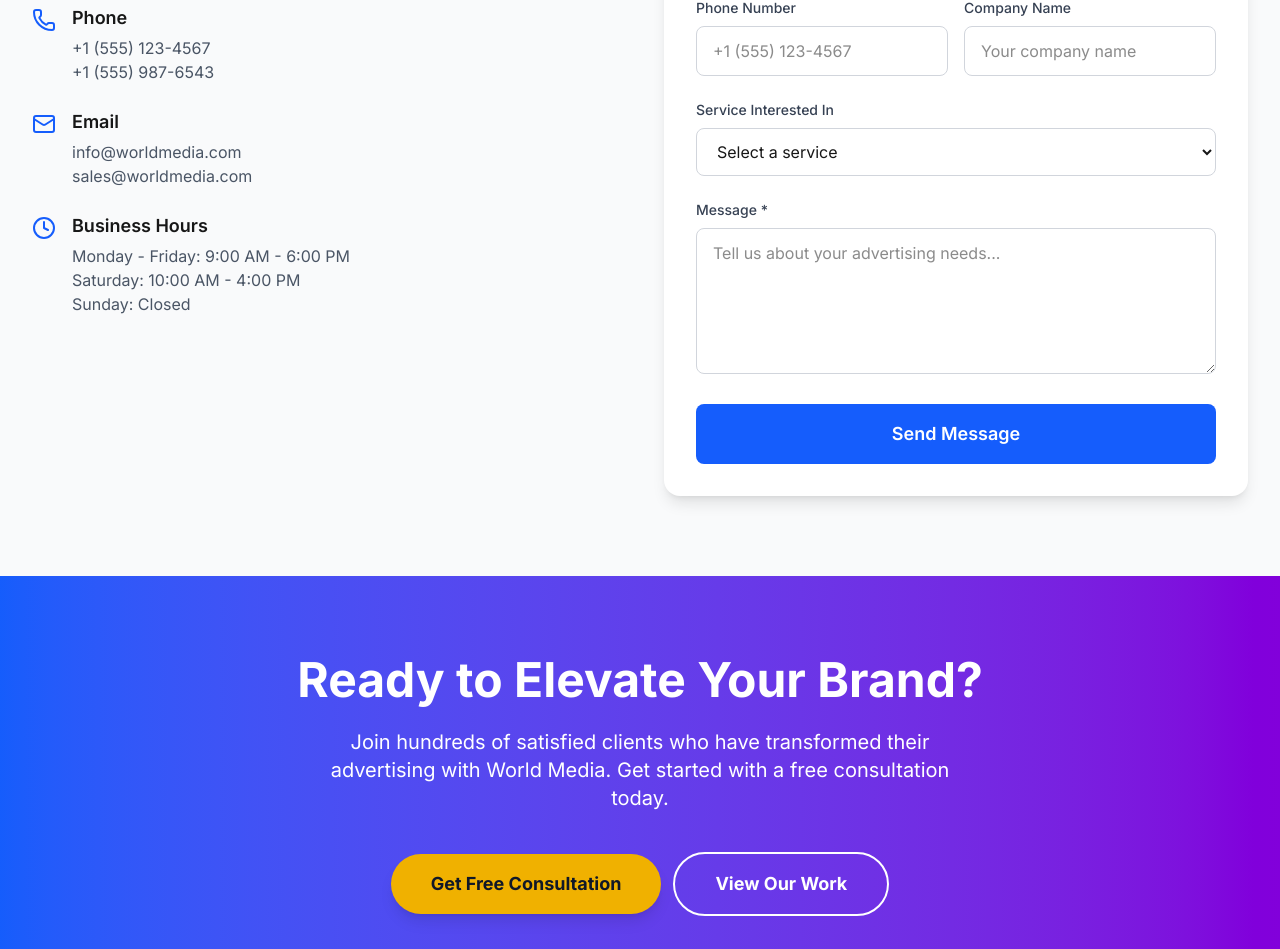
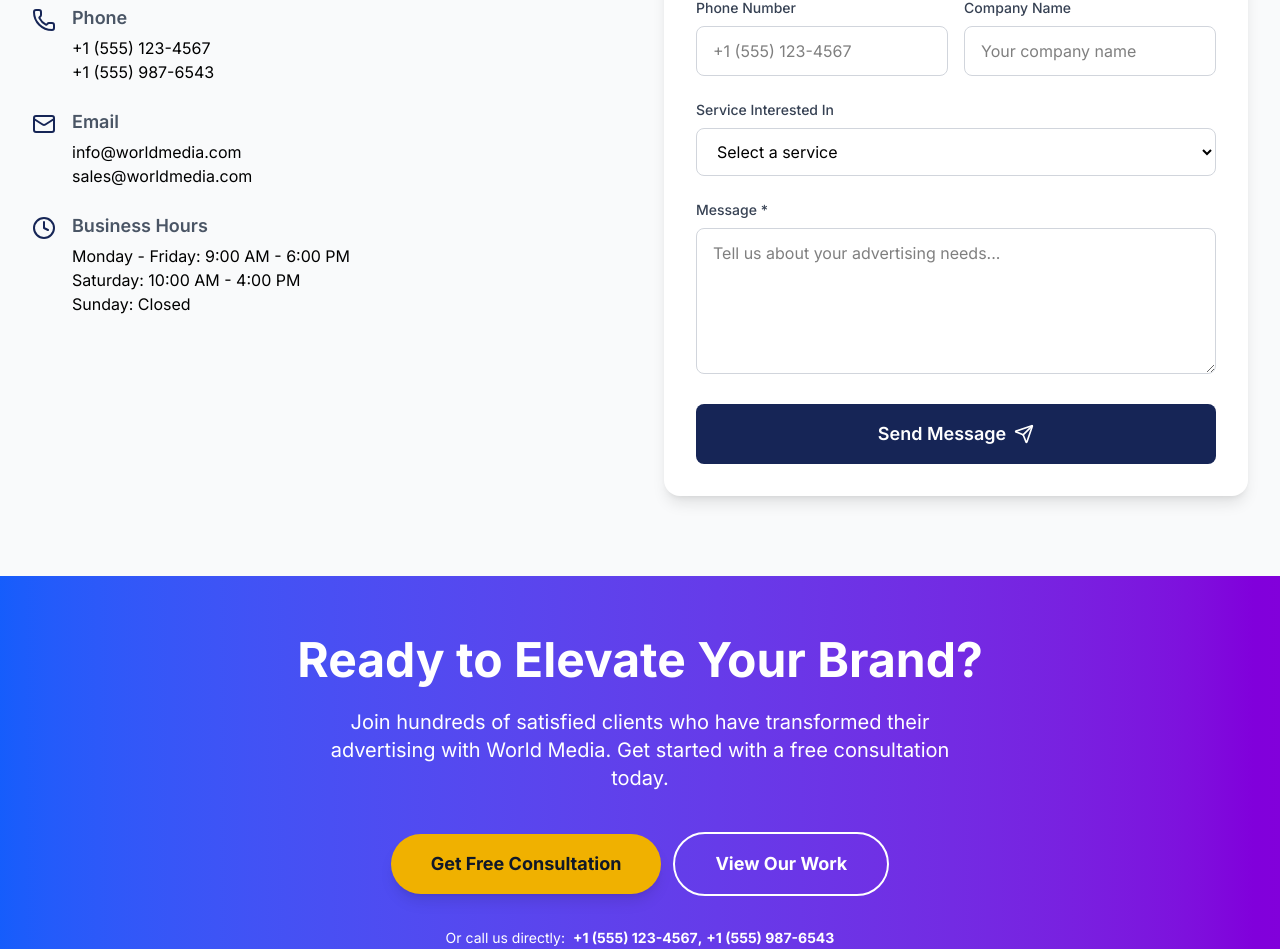
Before and after one commit to iamdevashishtyagi/worldmedia, a Next.js app: page /contact in a window 1280 px wide. Shown: the part 520-1469 px from the top of the page. Built offline with nearby package versions, Linux system fonts and the light colour scheme.

Commit message:
Env add and client form

```diff
--- a/package.json
+++ b/package.json
@@ -13,6 +13,7 @@
     "framer-motion": "^12.23.12",
     "lucide-react": "^0.543.0",
     "next": "15.5.2",
+    "nodemailer": "^7.0.6",
     "react": "19.1.0",
     "react-dom": "19.1.0",
     "swiper": "^12.0.2"
@@ -21,6 +22,7 @@
     "@eslint/eslintrc": "^3",
     "@tailwindcss/postcss": "^4",
     "@types/node": "^20",
+    "@types/nodemailer": "^7.0.1",
     "@types/react": "^19",
     "@types/react-dom": "^19",
     "eslint": "^9",
--- /dev/null
+++ b/src/app/api/contact/route.ts
@@ -0,0 +1,70 @@
+// src/app/api/contact/route.ts
+import nodemailer from "nodemailer";
+import { NextResponse } from "next/server";
+
+type Body = {
+  name?: string;
+  email?: string;
+  phone?: string;
+  company?: string;
+  service?: string;
+  message?: string;
+};
+
+export async function POST(req: Request) {
+  try {
+    const body: Body = await req.json();
+
+    const { name, email, phone, company, service, message } = body;
+    console.log(body, 'body');
+
+    // Basic validation
+    if (!name || !email || !message) {
+      return NextResponse.json({ success: false, error: "Missing required fields" }, { status: 400 });
+    }
+
+    // Create transporter using env variables (loaded from .env.local)
+    const transporter = nodemailer.createTransport({
+      host: process.env.SMTP_HOST,
+      port: Number(process.env.SMTP_PORT || 465),
+      secure: (process.env.SMTP_PORT || "465") === "465",
+      auth: {
+        user: process.env.SMTP_USER,
+        pass: process.env.SMTP_PASS,
+      },
+    });
+
+    const textBody = `
+Name: ${name}
+Email: ${email}
+Phone: ${phone || "-"}
+Company: ${company || "-"}
+Service: ${service || "-"}
+Message:
+${message}
+`.trim();
+
+    const htmlBody = `
+      <h3>New contact form submission</h3>
+      <p><strong>Name:</strong> ${name}</p>
+      <p><strong>Email:</strong> ${email}</p>
+      <p><strong>Phone:</strong> ${phone || "-"}</p>
+      <p><strong>Company:</strong> ${company || "-"}</p>
+      <p><strong>Service:</strong> ${service || "-"}</p>
+      <p><strong>Message:</strong><br/>${(message || "").replace(/\n/g, "<br/>")}</p>
+    `;
+
+    await transporter.sendMail({
+      from: `"${name}" <${process.env.SMTP_USER}>`,
+      to: process.env.MAIL_TO,
+      subject: `Contact form: ${name}${company ? ` — ${company}` : ""}`,
+      text: textBody,
+      html: htmlBody,
+    });
+
+    return NextResponse.json({ success: true });
+  } catch (err) {
+    console.error("Contact API error:", err);
+    return NextResponse.json({ success: false, error: "Internal Server Error" }, { status: 500 });
+  }
+}
--- a/src/components/ContactSection.tsx
+++ b/src/components/ContactSection.tsx
@@ -2,177 +2,128 @@
 "use client";
 
 import React, { useState } from 'react';
-import { MapPin, Phone, Mail, Clock } from 'lucide-react';
+import { MapPin, Send, Phone, Mail, Clock } from 'lucide-react';
 
 export default function ContactSection() {
-  const [formData, setFormData] = useState({
-    name: '',
-    email: '',
-    phone: '',
-    company: '',
-    service: '',
-    message: ''
-  });
+  const [formData, setFormData] = useState({ name: '', email: '', phone: '', company: '', service: '', message: '' });
+  const [loading, setLoading] = useState(false);
+  const [statusMessage, setStatusMessage] = useState<string | null>(null);
+  const [toast, setToast] = useState<{ message: string; type: 'success' | 'error'; visible: boolean } | null>(null);
 
-  const handleSubmit = (e: React.FormEvent) => {
-    e.preventDefault();
-    console.log('Form submitted:', formData);
-    alert('Thank you for your message! We will get back to you within 24 hours.');
-    setFormData({
-      name: '',
-      email: '',
-      phone: '',
-      company: '',
-      service: '',
-      message: ''
-    });
+  const showToast = (message: string, type: 'success' | 'error') => {
+    setToast({ message, type, visible: true });
+    setTimeout(() => {
+      setToast(prev => prev ? { ...prev, visible: false } : null);
+    }, 3000);
   };
 
+  const handleSubmit = async (e: React.FormEvent) => {
+    e.preventDefault();
+    setLoading(true);
+    try {
+      const res = await fetch("/api/contact", {
+        method: "POST",
+        headers: { "Content-Type": "application/json" },
+        body: JSON.stringify(formData),
+      });
+      const json = await res.json();
+      if (res.ok && json?.success) {
+        showToast("Message sent! We will contact you shortly.", "success");
+        setFormData({ name: '', email: '', phone: '', company: '', service: '', message: '' });
+      } else {
+        showToast("Failed to send. Please try again later.", "error" );
+        console.error("Contact API returned error:");
+      }
+    } catch (err) {
+      showToast("Error sending message. Check console for details.", "error" );
+      console.error("Contact submit error:");
+    } finally {
+      setLoading(false);
+      setTimeout(() => setToast(null), 4000);
+    }
+  };
   const handleChange = (e: React.ChangeEvent<HTMLInputElement | HTMLTextAreaElement | HTMLSelectElement>) => {
     setFormData({
       ...formData,
       [e.target.name]: e.target.value
     });
   };
-
   return (
+    <>
       <section className="w-full py-20 bg-gray-50">
         <div className="max-w-7xl mx-auto px-4 sm:px-6 lg:px-8">
-        {/* Header */}
           <div className="text-center mb-16">
             <h1 className="text-4xl md:text-5xl font-bold mb-4 text-gray-900">Get In Touch</h1>
-          <p className="text-xl text-gray-600 max-w-3xl mx-auto">
-            Ready to transform your advertising? Contact us for a free consultation and quote.
-          </p>
+            <p className="text-xl text-gray-600 max-w-3xl mx-auto">Ready to transform your advertising? Contact us for a free consultation and quote.</p>
           </div>
-
           <div className="grid lg:grid-cols-2 gap-12">
-          {/* Contact Information */}
             <div>
               <h2 className="text-3xl font-bold mb-8 text-gray-900">Contact Information</h2>
-
               <div className="space-y-6">
                 <div className="flex items-start gap-4">
-                <MapPin className="w-6 h-6 text-blue-600 mt-1" />
+                  <MapPin className="w-6 h-6 text-blue-950 mt-1" />
                   <div>
-                  <h3 className="font-semibold text-lg mb-1">Address</h3>
-                  <p className="text-gray-600">
-                    123 Advertising Avenue<br />
+                    <h3 className="font-semibold text-gray-600 text-lg mb-1">Address</h3>
+                    <p className="text-black">
+                      Office No. Advertising Avenue<br />
                       Business District<br />
-                    City, State 12345
+                      City, State, ZipCode
                     </p>
                   </div>
                 </div>
-
                 <div className="flex items-start gap-4">
-                <Phone className="w-6 h-6 text-blue-600 mt-1" />
+                  <Phone className="w-6 h-6 text-blue-950 mt-1" />
                   <div>
-                  <h3 className="font-semibold text-lg mb-1">Phone</h3>
-                  <p className="text-gray-600">+1 (555) 123-4567</p>
-                  <p className="text-gray-600">+1 (555) 987-6543</p>
+                    <h3 className="font-semibold text-gray-600 text-lg mb-1">Phone</h3>
+                      <a href="tel:+15551234567" className="text-black transition-all duration-200 hover:text-blue-950 hover:scale-105 hover:font-semibold block">+1 (555) 123-4567 </a>
+                      <a href="tel:+15559876543" className="text-black transition-all duration-200 hover:text-blue-950 hover:scale-105 hover:font-semibold block">+1 (555) 987-6543</a>
                   </div>
                 </div>
-
                 <div className="flex items-start gap-4">
-                <Mail className="w-6 h-6 text-blue-600 mt-1" />
+                  <Mail className="w-6 h-6 text-blue-950 mt-1" />
                   <div>
-                  <h3 className="font-semibold text-lg mb-1">Email</h3>
-                  <p className="text-gray-600">info@worldmedia.com</p>
-                  <p className="text-gray-600">sales@worldmedia.com</p>
+                    <h3 className="font-semibold text-gray-600 text-lg mb-1">Email</h3>
+                      <a href="mailto:info@worldmedia.com" className="text-black block transition-all duration-200 hover:text-blue-950 hover:scale-105 hover:font-semibold" target="_blank" rel="noopener noreferrer">info@worldmedia.com</a>
+                      <a href="mailto:sales@worldmedia.com" className="text-black block transition-all duration-200 hover:text-blue-950 hover:scale-105 hover:font-semibold" target="_blank" rel="noopener noreferrer"> sales@worldmedia.com</a>
                   </div>
                 </div>
-
                 <div className="flex items-start gap-4">
-                <Clock className="w-6 h-6 text-blue-600 mt-1" />
+                  <Clock className="w-6 h-6 text-blue-950 mt-1" />
                   <div>
-                  <h3 className="font-semibold text-lg mb-1">Business Hours</h3>
-                  <p className="text-gray-600">Monday - Friday: 9:00 AM - 6:00 PM</p>
-                  <p className="text-gray-600">Saturday: 10:00 AM - 4:00 PM</p>
-                  <p className="text-gray-600">Sunday: Closed</p>
+                    <h3 className="font-semibold text-gray-600 text-lg mb-1">Business Hours</h3>
+                    <p className="text-black">Monday - Friday: 9:00 AM - 6:00 PM</p>
+                    <p className="text-black">Saturday: 10:00 AM - 4:00 PM</p>
+                    <p className="text-black">Sunday: Closed</p>
                   </div>
                 </div>
               </div>
             </div>
-
-          {/* Contact Form */}
             <div className="bg-white rounded-2xl p-8 shadow-lg">
               <h2 className="text-2xl font-bold mb-6 text-gray-900">Send us a Message</h2>
               <form onSubmit={handleSubmit} className="space-y-6">
                 <div className="grid grid-cols-1 md:grid-cols-2 gap-4">
                   <div>
-                  <label htmlFor="name" className="block text-sm font-medium text-gray-700 mb-2">
-                    Full Name *
-                  </label>
-                  <input
-                    type="text"
-                    id="name"
-                    name="name"
-                    required
-                    value={formData.name}
-                    onChange={handleChange}
-                    className="w-full px-4 py-3 border border-gray-300 rounded-lg focus:ring-2 focus:ring-blue-500 focus:border-transparent"
-                    placeholder="Your full name"
-                  />
+                    <label htmlFor="name" className="block text-sm font-medium text-gray-700 mb-2"> Full Name * </label>
+                    <input type="text" id="name" name="name" required value={formData.name} onChange={handleChange} className="w-full px-4 py-3 border border-gray-300 rounded-lg text-black focus:ring-2 focus:ring-blue-500 focus:border-transparent" placeholder="Your full name"/>
                   </div>
                   <div>
-                  <label htmlFor="email" className="block text-sm font-medium text-gray-700 mb-2">
-                    Email Address *
-                  </label>
-                  <input
-                    type="email"
-                    id="email"
-                    name="email"
-                    required
-                    value={formData.email}
-                    onChange={handleChange}
-                    className="w-full px-4 py-3 border border-gray-300 rounded-lg focus:ring-2 focus:ring-blue-500 focus:border-transparent"
-                    placeholder="your.email@example.com"
-                  />
+                    <label htmlFor="email" className="block text-sm font-medium text-gray-700 mb-2">Email Address *</label>
+                    <input type="email" id="email" name="email" required value={formData.email} onChange={handleChange} className="w-full px-4 py-3 border border-gray-300 text-black rounded-lg focus:ring-2 focus:ring-blue-500 focus:border-transparent" placeholder="your.email@example.com"/>
                   </div>
                 </div>
-
                 <div className="grid grid-cols-1 md:grid-cols-2 gap-4">
                   <div>
-                  <label htmlFor="phone" className="block text-sm font-medium text-gray-700 mb-2">
-                    Phone Number
-                  </label>
-                  <input
-                    type="tel"
-                    id="phone"
-                    name="phone"
-                    value={formData.phone}
-                    onChange={handleChange}
-                    className="w-full px-4 py-3 border border-gray-300 rounded-lg focus:ring-2 focus:ring-blue-500 focus:border-transparent"
-                    placeholder="+1 (555) 123-4567"
-                  />
+                    <label htmlFor="phone" className="block text-sm font-medium text-gray-700 mb-2">Phone Number</label>
+                    <input type="tel" id="phone" name="phone" value={formData.phone} onChange={handleChange} className="w-full px-4 py-3 border border-gray-300 text-black rounded-lg focus:ring-2 focus:ring-blue-500 focus:border-transparent" placeholder="+1 (555) 123-4567"/>
                   </div>
                   <div>
-                  <label htmlFor="company" className="block text-sm font-medium text-gray-700 mb-2">
-                    Company Name
-                  </label>
-                  <input
-                    type="text"
-                    id="company"
-                    name="company"
-                    value={formData.company}
-                    onChange={handleChange}
-                    className="w-full px-4 py-3 border border-gray-300 rounded-lg focus:ring-2 focus:ring-blue-500 focus:border-transparent"
-                    placeholder="Your company name"
-                  />
+                    <label htmlFor="company" className="block text-sm font-medium text-gray-700 mb-2">Company Name</label>
+                    <input type="text" id="company" name="company" value={formData.company} onChange={handleChange} className="w-full px-4 py-3 border border-gray-300 text-black rounded-lg focus:ring-2 focus:ring-blue-500 focus:border-transparent" placeholder="Your company name"/>
                   </div>
                 </div>
-
                 <div>
-                <label htmlFor="service" className="block text-sm font-medium text-gray-700 mb-2">
-                  Service Interested In
-                </label>
-                <select
-                  id="service"
-                  name="service"
-                  value={formData.service}
-                  onChange={handleChange}
-                  className="w-full px-4 py-3 border border-gray-300 rounded-lg focus:ring-2 focus:ring-blue-500 focus:border-transparent"
-                >
+                  <label htmlFor="service" className="block text-sm font-medium text-gray-700 mb-2">Service Interested In</label>
+                  <select id="service" name="service" value={formData.service} onChange={handleChange} className="w-full px-4 py-3 border border-gray-300 text-black rounded-lg focus:ring-2 focus:ring-blue-500 focus:border-transparent">
                     <option value="">Select a service</option>
                     <option value="hoardings">Hoardings & Billboards</option>
                     <option value="vehicle">Vehicle Branding</option>
@@ -181,33 +132,24 @@ export default function ContactSection() {
                     <option value="digital">Digital Marketing</option>
                   </select>
                 </div>
-
                 <div>
-                <label htmlFor="message" className="block text-sm font-medium text-gray-700 mb-2">
-                  Message *
-                </label>
-                <textarea
-                  id="message"
-                  name="message"
-                  rows={5}
-                  required
-                  value={formData.message}
-                  onChange={handleChange}
-                  className="w-full px-4 py-3 border border-gray-300 rounded-lg focus:ring-2 focus:ring-blue-500 focus:border-transparent"
-                  placeholder="Tell us about your advertising needs..."
-                />
+                  <label htmlFor="message" className="block text-sm font-medium text-gray-700 mb-2">Message *</label>
+                  <textarea id="message" name="message" rows={5} required value={formData.message} onChange={handleChange} className="w-full px-4 py-3 border border-gray-300 text-black rounded-lg focus:ring-2 focus:ring-blue-500 focus:border-transparent" placeholder="Tell us about your advertising needs..." />
                 </div>
-
-              <button
-                type="submit"
-                className="w-full bg-blue-600 hover:bg-blue-700 text-white font-semibold py-4 px-8 rounded-lg transition duration-300 text-lg"
-              >
-                Send Message
+                <button type="submit" disabled={loading} className={`w-full bg-blue-950 text-white font-semibold py-4 px-8 rounded-lg transition duration-200 text-lg flex items-center justify-center gap-2 ${loading ? "opacity-70 cursor-wait" : "hover:bg-grey-900 active:scale-95"}`}>
+                  {loading ? "Sending..." : "Send Message"} <Send size={20} />
                 </button>
+                {statusMessage && <p className="mt-4 text-center">{statusMessage}</p>}
               </form>
             </div>
           </div>
         </div>
       </section>
+      {toast && (
+        <div className={`fixed top-4 left-1/2 transform -translate-x-1/2 z-50 pointer-events-none transition-all duration-500 ${toast.visible ? 'translate-y-0 opacity-100' : '-translate-y-10 opacity-0'}`}>
+          <div className={`px-6 py-3 rounded-lg shadow-lg text-white font-semibold pointer-events-auto ${toast.type === 'success' ? 'bg-green-700' : 'bg-red-700'}`}>{toast.message}</div>
+        </div>
+      )}
+    </>
   );
 }
--- a/src/components/CtaSection.tsx
+++ b/src/components/CtaSection.tsx
@@ -6,55 +6,21 @@ import { motion } from "framer-motion";
 
 export default function CtaSection() {
   return (
-    <section className="w-full py-20 bg-gradient-to-r from-blue-600 to-purple-700 text-white">
-      <motion.div
-        className="max-w-4xl mx-auto px-4 sm:px-6 lg:px-8 text-center"
-        initial={{ opacity: 0, y: 80 }}
-        whileInView={{ opacity: 1, y: 0 }}
-        viewport={{ once: false, amount: 0.2 }}
-        transition={{ duration: 0.8, ease: "easeOut" }}
-      >
-        <h2 className="text-4xl md:text-5xl font-bold mb-6">
-          Ready to Elevate Your Brand?
-        </h2>
+    <section className="w-full pt-15 pb-5 bg-gradient-to-r from-blue-600 to-purple-700 text-white">
+      <motion.div className="max-w-4xl mx-auto px-4 sm:px-6 lg:px-8 text-center" initial={{ opacity: 0, y: 80 }} whileInView={{ opacity: 1, y: 0 }} viewport={{ once: false, amount: 0.2 }} transition={{ duration: 0.8, ease: "easeOut" }}>
+        <h2 className="text-4xl md:text-5xl font-bold mb-6">Ready to Elevate Your Brand?</h2>
         <p className="text-xl mb-10 max-w-2xl mx-auto">
           Join hundreds of satisfied clients who have transformed their
           advertising with World Media. Get started with a free consultation
           today.
         </p>
-
-        {/* ✅ Always side by side, 50%-50% width on mobile */}
-        <motion.div
-          className="flex gap-3 justify-center items-center"
-          initial={{ opacity: 0, scale: 0.9 }}
-          whileInView={{ opacity: 1, scale: 1 }}
-          viewport={{ once: false, amount: 0.3 }}
-          transition={{ duration: 0.6, ease: "easeOut", delay: 0.2 }}
-        >
-          <Link
-            href="/contact"
-            className="w-1/2 md:w-auto text-center bg-yellow-500 hover:bg-yellow-600 text-gray-900 font-bold py-3 px-4 md:py-4 md:px-10 rounded-full text-xs md:text-lg transition duration-300 shadow-lg hover:shadow-xl"
-          >
-            Get Free Consultation
-          </Link>
-          <Link
-            href="/gallery"
-            className="w-1/2 md:w-auto text-center border-2 border-white hover:bg-white hover:text-gray-900 text-white font-bold py-3 px-4 md:py-4 md:px-10 rounded-full text-xs md:text-lg transition duration-300"
-          >
-            View Our Work
-          </Link>
+        <motion.div className="flex gap-3 justify-center items-center" initial={{ opacity: 0, scale: 0.9 }} whileInView={{ opacity: 1, scale: 1 }} viewport={{ once: false, amount: 0.3 }} transition={{ duration: 0.6, ease: "easeOut", delay: 0.2 }}>
+          <Link href="/contact" className="w-1/2 md:w-auto text-center bg-yellow-500 hover:bg-yellow-600 text-gray-900 font-bold py-3 px-4 md:py-4 md:px-10 rounded-full text-xs md:text-lg transition duration-300 shadow-lg hover:shadow-xl">Get Free Consultation</Link>
+          <Link href="/gallery" className="w-1/2 md:w-auto text-center border-2 border-white hover:bg-white hover:text-gray-900 text-white font-bold py-3 px-4 md:py-4 md:px-10 rounded-full text-xs md:text-lg transition duration-300">View Our Work</Link>
         </motion.div>
-
-        <motion.p
-          className="text-sm mt-8 opacity-90"
-          initial={{ opacity: 0 }}
-          whileInView={{ opacity: 1 }}
-          viewport={{ once: false, amount: 0.5 }}
-          transition={{ duration: 0.6, delay: 0.4 }}
-        >
-          Or call us directly: <strong>+1 (555) 123-4567</strong>
+        <motion.p className="text-sm mt-8 flex items-center justify-center gap-2 opacity-90" initial={{ opacity: 0 }} whileInView={{ opacity: 1 }} viewport={{ once: false, amount: 0.5 }} transition={{ duration: 0.6, delay: 0.4 }}>
+          Or call us directly: <strong className="flex items-center justify-center"><a href="tel:+15551234567" className="text-white transition-all duration-200 hover:scale-105 hover:font-semibold block"> +1 (555) 123-4567</a>, <a href="tel:+15559876543" className="text-white transition-all duration-200 hover:scale-105 ml-1 hover:font-semibold block">+1 (555) 987-6543</a></strong>
         </motion.p>
-                {/* ✨ Developer Attribution */}
         <motion.div className="mt-10 text-xs md:text-sm opacity-80" initial={{ opacity: 0 }} whileInView={{ opacity: 1 }} viewport={{ once: false, amount: 0.5 }} transition={{ duration: 0.8, delay: 0.6 }}>
           <Link href="https://iamdevashishtyagi.github.io/" target="_blank" className="hover:text-yellow-400 transition duration-300" >🚀 <span>Developed by</span> <strong>Devashish Tyagi</strong></Link>
         </motion.div>
```
Also changed, not shown: src/components/ClientsSection.tsx (+7 -42 lines), public/images/clients/tatamotors.png (added). Lines whose indentation alone changed are shown as unchanged.
